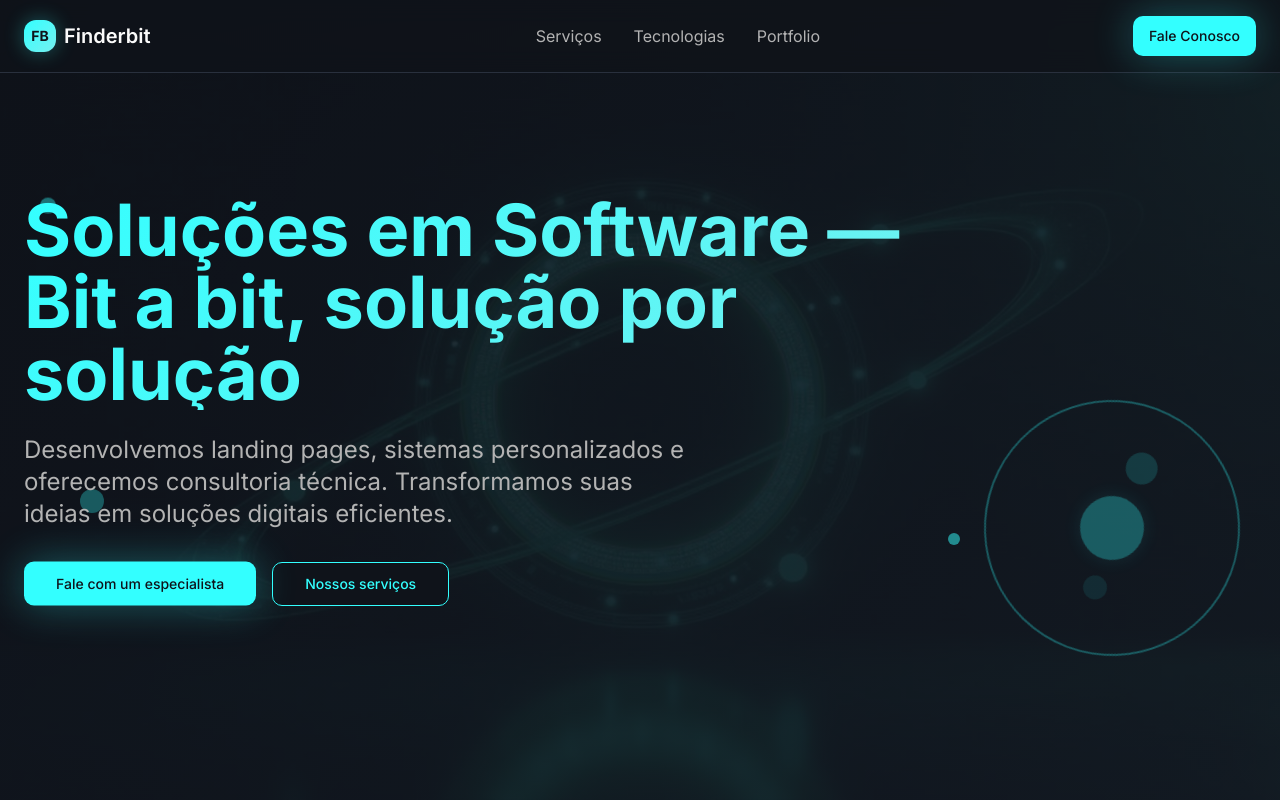
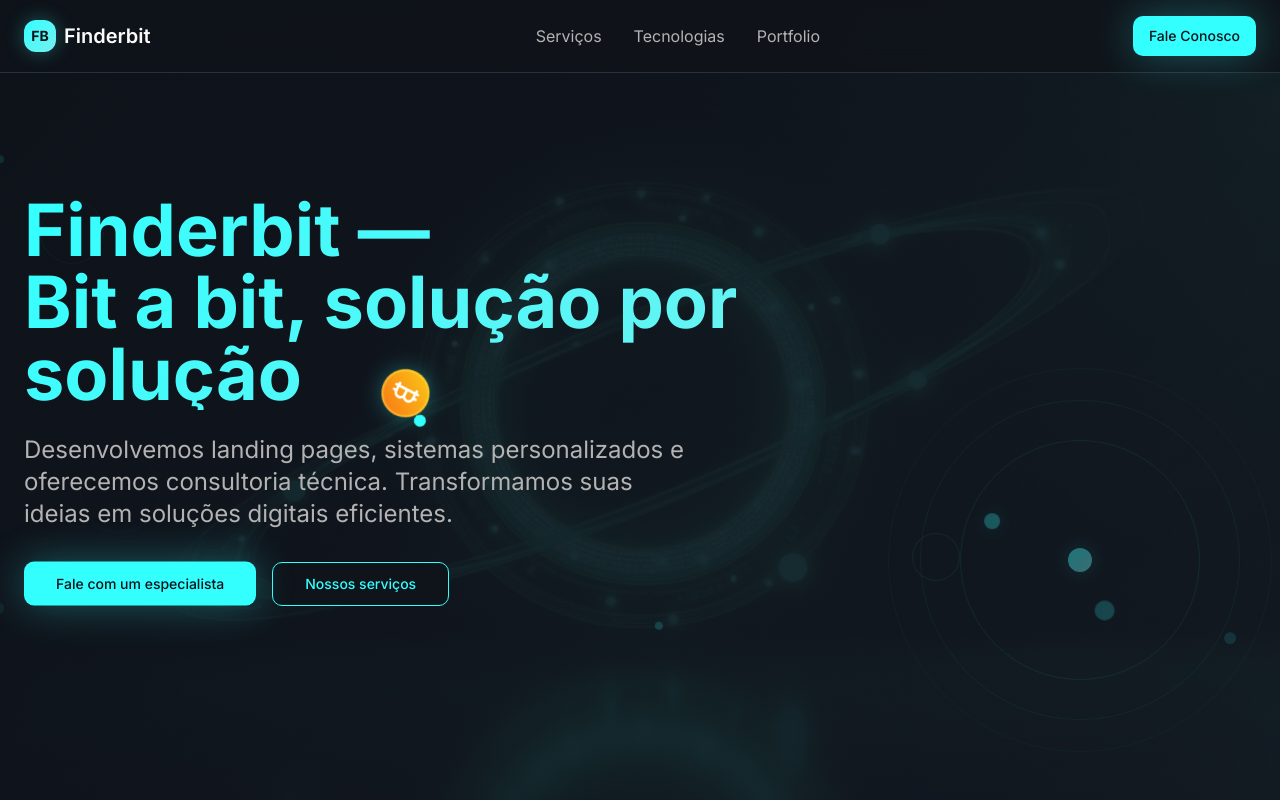
Before and after one commit to finderbit1/finderbit, a React (Vite) app: page / in a window 1280 px wide. Shown: the top 800 px of the page. Built offline with nearby package versions, Linux system fonts and the light colour scheme.

Commit message:
Refactor: Add planet orbit animations
Add a bitcoin coin animation that floats around the page and modify existing animations to resemble planetary orbits.

```diff
--- /dev/null
+++ b/src/components/BitcoinCoin.tsx
@@ -0,0 +1,16 @@
+
+import { Bitcoin } from "lucide-react";
+
+const BitcoinCoin = () => {
+  return (
+    <div className="fixed top-1/2 left-0 z-40 animate-bitcoin-journey pointer-events-none">
+      <div className="relative w-12 h-12 bg-gradient-to-br from-yellow-400 to-orange-500 rounded-full shadow-lg animate-pulse-glow">
+        <div className="absolute inset-0 rounded-full border-2 border-yellow-300 animate-rotate-slow opacity-50"></div>
+        <Bitcoin className="w-8 h-8 text-white absolute top-1/2 left-1/2 transform -translate-x-1/2 -translate-y-1/2" />
+        <div className="absolute -top-1 -right-1 w-3 h-3 bg-primary rounded-full animate-bounce-gentle"></div>
+      </div>
+    </div>
+  );
+};
+
+export default BitcoinCoin;
--- a/src/components/HeroSection.tsx
+++ b/src/components/HeroSection.tsx
@@ -18,7 +18,7 @@ const HeroSection = () => {
       <div className="container mx-auto px-6 relative z-10">
         <div className="max-w-4xl">
           <h1 className="hero-text mb-6 animate-fade-in-up">
-            Soluções em Software —
+            Finderbit —
             <br />
             <span className="text-foreground animate-fade-in-up" style={{animationDelay: '0.3s'}}>Bit a bit, solução por solução</span>
           </h1>
@@ -46,19 +46,51 @@ const HeroSection = () => {
         </div>
       </div>
 
-      {/* Enhanced floating orb animation */}
-      <div className="absolute top-1/2 right-10 w-64 h-64 opacity-30 animate-float">
-        <div className="w-full h-full rounded-full border-2 border-primary animate-rotate-slow">
-          <div className="w-16 h-16 bg-primary rounded-full absolute top-1/2 left-1/2 transform -translate-x-1/2 -translate-y-1/2 glow-effect animate-pulse-glow"></div>
-          <div className="w-8 h-8 bg-primary/50 rounded-full absolute top-1/4 left-1/4 transform -translate-x-1/2 -translate-y-1/2 animate-bounce-gentle"></div>
-          <div className="w-6 h-6 bg-primary/30 rounded-full absolute bottom-1/4 right-1/4 transform translate-x-1/2 translate-y-1/2 animate-float" style={{animationDelay: '1s'}}></div>
+      {/* Sistema orbital planetário */}
+      <div className="absolute top-1/2 right-10 w-80 h-80 opacity-40">
+        {/* Órbita principal (Sol central) */}
+        <div className="absolute top-1/2 left-1/2 w-6 h-6 bg-gradient-primary rounded-full transform -translate-x-1/2 -translate-y-1/2 animate-pulse-glow"></div>
+
+        {/* Primeira órbita */}
+        <div className="absolute top-1/2 left-1/2 w-60 h-60 border border-primary/20 rounded-full transform -translate-x-1/2 -translate-y-1/2">
+          <div className="absolute top-0 left-1/2 w-4 h-4 bg-primary/70 rounded-full transform -translate-x-1/2 -translate-y-1/2 animate-orbit-planet-1">
+            <div className="w-full h-full rounded-full animate-pulse-glow"></div>
+          </div>
+        </div>
+
+        {/* Segunda órbita */}
+        <div className="absolute top-1/2 left-1/2 w-80 h-80 border border-primary/15 rounded-full transform -translate-x-1/2 -translate-y-1/2">
+          <div className="absolute top-0 left-1/2 w-5 h-5 bg-primary/50 rounded-full transform -translate-x-1/2 -translate-y-1/2 animate-orbit-planet-2">
+            <div className="w-full h-full rounded-full animate-float"></div>
+          </div>
+        </div>
+
+        {/* Terceira órbita */}
+        <div className="absolute top-1/2 left-1/2 w-96 h-96 border border-primary/10 rounded-full transform -translate-x-1/2 -translate-y-1/2">
+          <div className="absolute top-0 left-1/2 w-3 h-3 bg-primary/30 rounded-full transform -translate-x-1/2 -translate-y-1/2 animate-orbit-planet-3">
+            <div className="w-full h-full rounded-full animate-bounce-gentle"></div>
+          </div>
         </div>
       </div>
 
-      {/* Additional floating elements */}
-      <div className="absolute top-1/4 left-10 w-4 h-4 bg-primary/40 rounded-full animate-bounce-gentle" style={{animationDelay: '0.5s'}}></div>
-      <div className="absolute bottom-1/3 left-20 w-6 h-6 bg-primary/30 rounded-full animate-float" style={{animationDelay: '1.5s'}}></div>
-      <div className="absolute top-2/3 right-1/4 w-3 h-3 bg-primary/50 rounded-full animate-bounce-gentle" style={{animationDelay: '2s'}}></div>
+      {/* Elementos orbitais menores espalhados */}
+      <div className="absolute top-1/4 left-10 w-16 h-16 opacity-30">
+        <div className="w-full h-full border border-primary/20 rounded-full animate-rotate-slow">
+          <div className="absolute top-0 left-1/2 w-2 h-2 bg-primary/40 rounded-full transform -translate-x-1/2 -translate-y-1/2 animate-orbit-planet-1"></div>
+        </div>
+      </div>
+
+      <div className="absolute bottom-1/3 left-20 w-20 h-20 opacity-25">
+        <div className="w-full h-full border border-primary/15 rounded-full animate-rotate-slow" style={{animationDuration: '40s'}}>
+          <div className="absolute top-0 left-1/2 w-3 h-3 bg-primary/30 rounded-full transform -translate-x-1/2 -translate-y-1/2 animate-orbit-planet-2"></div>
+        </div>
+      </div>
+
+      <div className="absolute top-2/3 right-1/4 w-12 h-12 opacity-35">
+        <div className="w-full h-full border border-primary/25 rounded-full animate-rotate-slow" style={{animationDuration: '20s'}}>
+          <div className="absolute top-0 left-1/2 w-2 h-2 bg-primary/50 rounded-full transform -translate-x-1/2 -translate-y-1/2 animate-orbit-planet-3"></div>
+        </div>
+      </div>
     </section>
   );
 };
--- a/src/pages/Index.tsx
+++ b/src/pages/Index.tsx
@@ -1,14 +1,17 @@
+
 import Header from "@/components/Header";
 import HeroSection from "@/components/HeroSection";
 import ServicesSection from "@/components/ServicesSection";
 import TechnologiesSection from "@/components/TechnologiesSection";
 import PortfolioSection from "@/components/PortfolioSection";
 import Footer from "@/components/Footer";
+import BitcoinCoin from "@/components/BitcoinCoin";
 
 const Index = () => {
   return (
     <div className="min-h-screen">
       <Header />
+      <BitcoinCoin />
       <main>
         <HeroSection />
         <ServicesSection />
--- a/tailwind.config.ts
+++ b/tailwind.config.ts
@@ -1,4 +1,3 @@
-
 import type { Config } from "tailwindcss";
 
 export default {
@@ -101,6 +100,55 @@ export default {
 						height: '0'
 					}
 				},
+				'orbit-planet-1': {
+					'0%': {
+						transform: 'rotate(0deg) translateX(120px) rotate(0deg)'
+					},
+					'100%': {
+						transform: 'rotate(360deg) translateX(120px) rotate(-360deg)'
+					}
+				},
+				'orbit-planet-2': {
+					'0%': {
+						transform: 'rotate(0deg) translateX(200px) rotate(0deg)'
+					},
+					'100%': {
+						transform: 'rotate(360deg) translateX(200px) rotate(-360deg)'
+					}
+				},
+				'orbit-planet-3': {
+					'0%': {
+						transform: 'rotate(0deg) translateX(300px) rotate(0deg)'
+					},
+					'100%': {
+						transform: 'rotate(360deg) translateX(300px) rotate(-360deg)'
+					}
+				},
+				'bitcoin-journey': {
+					'0%': {
+						transform: 'translateX(-100px) translateY(0px) rotate(0deg)',
+						opacity: '0'
+					},
+					'10%': {
+						opacity: '1'
+					},
+					'25%': {
+						transform: 'translateX(25vw) translateY(-50px) rotate(90deg)'
+					},
+					'50%': {
+						transform: 'translateX(50vw) translateY(50px) rotate(180deg)'
+					},
+					'75%': {
+						transform: 'translateX(75vw) translateY(-30px) rotate(270deg)'
+					},
+					'90%': {
+						opacity: '1'
+					},
+					'100%': {
+						transform: 'translateX(calc(100vw + 100px)) translateY(0px) rotate(360deg)',
+						opacity: '0'
+					}
+				},
 				'fade-in': {
 					'0%': {
 						opacity: '0',
@@ -197,6 +245,10 @@ export default {
 			animation: {
 				'accordion-down': 'accordion-down 0.2s ease-out',
 				'accordion-up': 'accordion-up 0.2s ease-out',
+				'orbit-planet-1': 'orbit-planet-1 15s linear infinite',
+				'orbit-planet-2': 'orbit-planet-2 25s linear infinite',
+				'orbit-planet-3': 'orbit-planet-3 35s linear infinite',
+				'bitcoin-journey': 'bitcoin-journey 20s linear infinite',
 				'fade-in': 'fade-in 0.6s ease-out',
 				'fade-in-up': 'fade-in-up 0.8s ease-out',
 				'fade-in-left': 'fade-in-left 0.6s ease-out',
```
